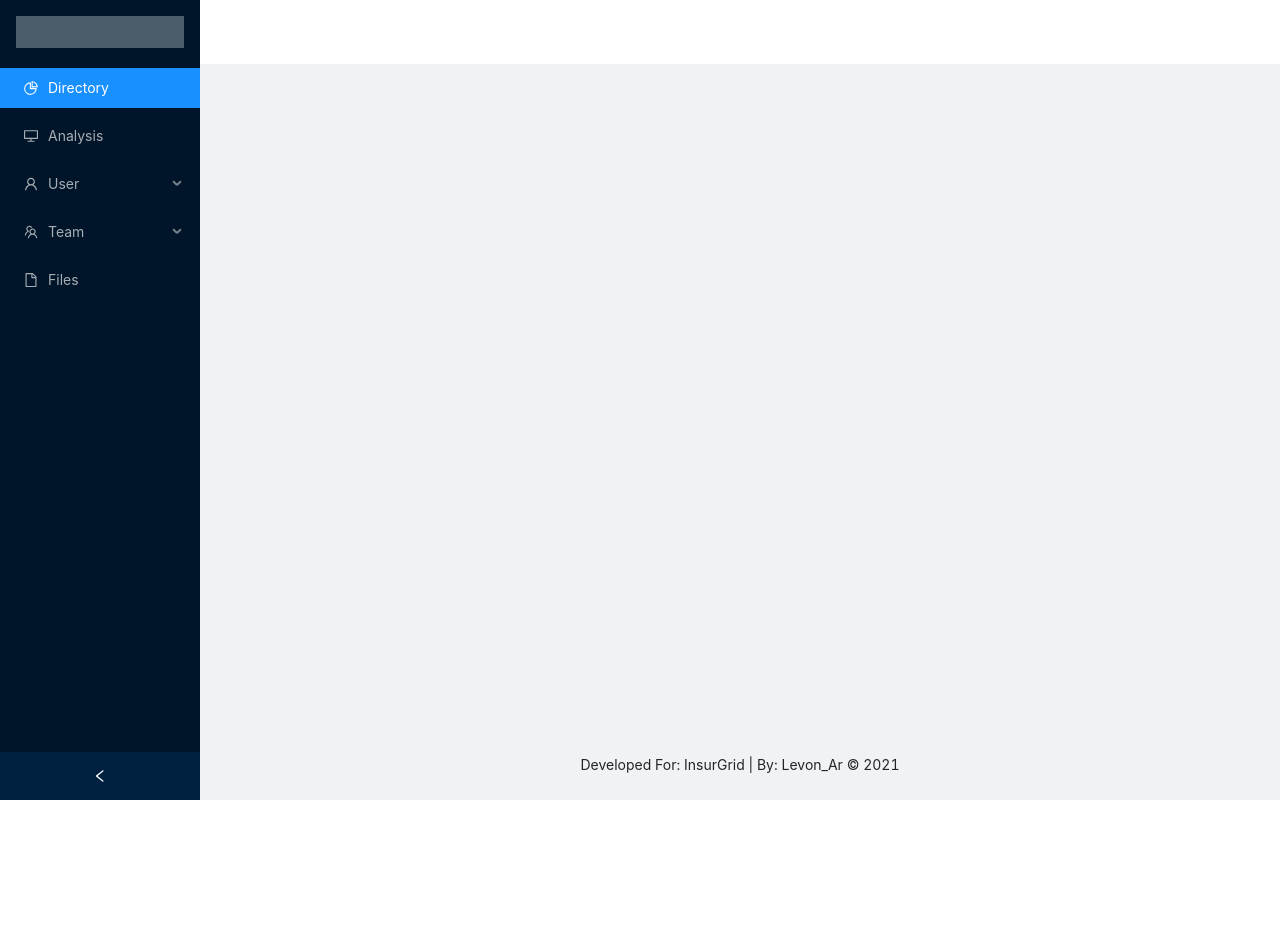
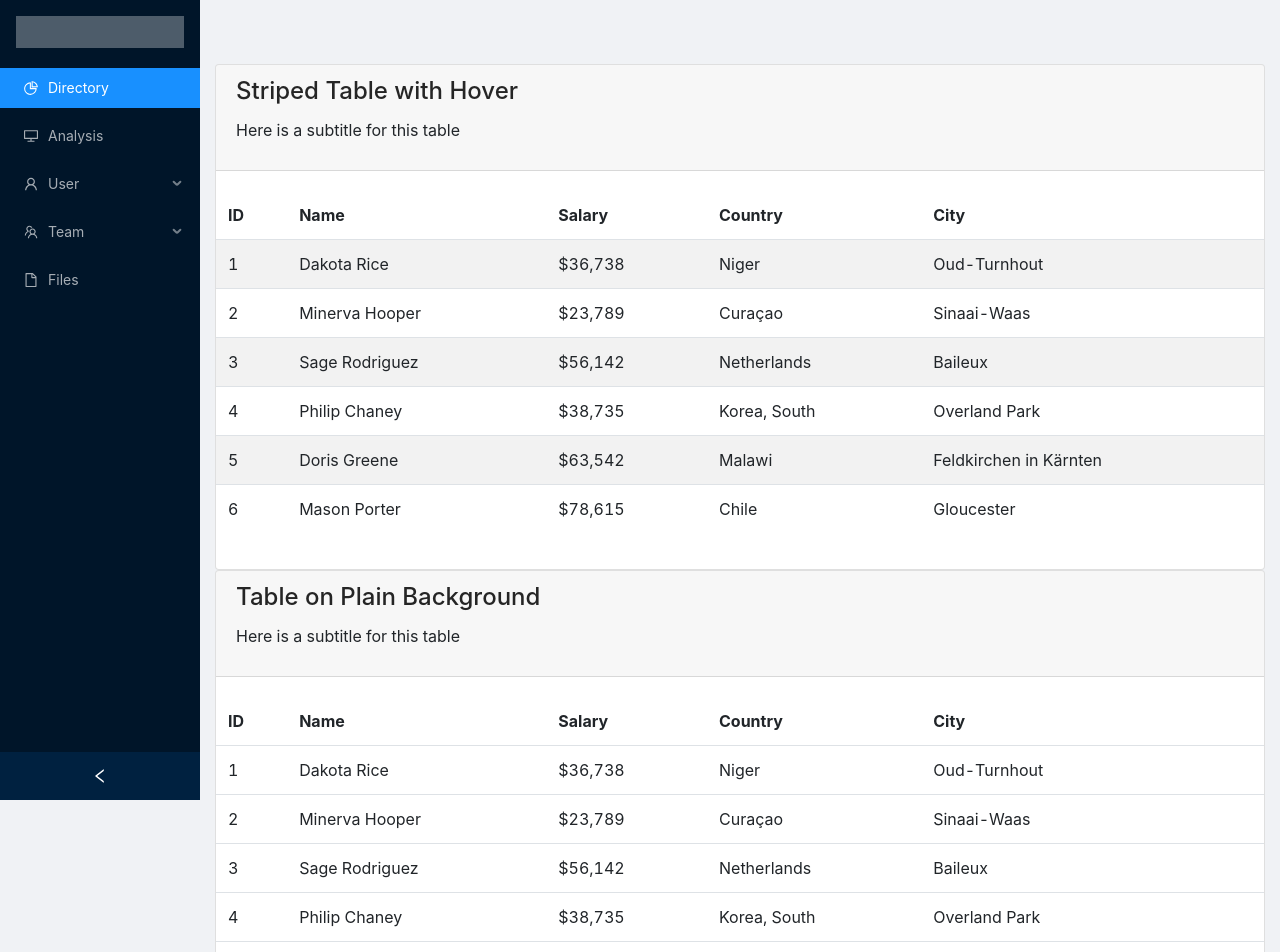
Before and after one commit to LevonAr/insurgrid-nestjs-react-app, a React (Create React App) app in the folder client/: page /directory in a window 1280 px wide. Shown: the top 952 px of the page. Before the commit the page ends 800 px from the top, so only its background shows below. Built offline with nearby package versions, Linux system fonts and the light colour scheme.

Commit message:
added table

```diff
--- a/client/package.json
+++ b/client/package.json
@@ -7,7 +7,9 @@
     "@testing-library/react": "^11.1.0",
     "@testing-library/user-event": "^12.1.10",
     "antd": "^4.15.1",
+    "bootstrap": "^4.6.0",
     "react": "^17.0.2",
+    "react-bootstrap": "^1.5.2",
     "react-dom": "^17.0.2",
     "react-router-dom": "^5.2.0",
     "react-scripts": "4.0.3",
--- a/client/src/components/SideBar.js
+++ b/client/src/components/SideBar.js
@@ -30,6 +30,12 @@ export default class SideBar extends React.Component {
   render() {
     return (
       <Sider
+        style={{
+          overflow: "auto",
+          height: "100vh",
+          position: "fixed",
+          left: 0,
+        }}
         collapsible
         collapsed={this.state.collapsed}
         onCollapse={this.onCollapse}
--- a/client/src/index.js
+++ b/client/src/index.js
@@ -1,5 +1,6 @@
 // My Components
 import SideBar from "./components/SideBar";
+import DirectoryPage from "./views/DirectoryPage";
 
 // React Dependencies
 import React from "react";
@@ -34,14 +35,16 @@ class App extends React.Component {
         <Layout style={{ minHeight: "100vh" }}>
           <SideBar />
           <Layout className="site-layout">
-            <Header className="site-layout-background" style={{ padding: 0 }} />
-            <Content style={{ margin: "0 16px" }}>
-              <div className="site-layout-background">
-                <Switch>
-                  <Route />
-                  <Redirect from="/" to="/admin/dashboard" />
-                </Switch>
-              </div>
+            <Header
+              className="site-layout-background"
+              style={{ padding: 0, background: "#f0f2f5" }}
+            />
+            <Content style={{ paddingLeft: "200px", overflow: "initial" }}>
+              <Switch>
+                <Route path="/directory">
+                  <DirectoryPage />
+                </Route>
+              </Switch>
             </Content>
             <Footer style={{ textAlign: "center" }}>
               Developed For: InsurGrid | By: Levon_Ar © 2021
--- a/client/src/views/DirectoryPage.js
+++ b/client/src/views/DirectoryPage.js
@@ -0,0 +1,160 @@
+import React from "react";
+import "bootstrap/dist/css/bootstrap.min.css";
+
+// react-bootstrap components
+import {
+  Badge,
+  Button,
+  Card,
+  Navbar,
+  Nav,
+  Table,
+  Container,
+  Row,
+  Col,
+} from "react-bootstrap";
+
+export default function DirectoryPage() {
+  return (
+    <>
+      <Container>
+        <Row>
+          <Col md="12">
+            <Card className="strpied-tabled-with-hover">
+              <Card.Header>
+                <Card.Title as="h4">Striped Table with Hover</Card.Title>
+                <p className="card-category">
+                  Here is a subtitle for this table
+                </p>
+              </Card.Header>
+              <Card.Body className="table-full-width table-responsive px-0">
+                <Table className="table-hover table-striped">
+                  <thead>
+                    <tr>
+                      <th className="border-0">ID</th>
+                      <th className="border-0">Name</th>
+                      <th className="border-0">Salary</th>
+                      <th className="border-0">Country</th>
+                      <th className="border-0">City</th>
+                    </tr>
+                  </thead>
+                  <tbody>
+                    <tr>
+                      <td>1</td>
+                      <td>Dakota Rice</td>
+                      <td>$36,738</td>
+                      <td>Niger</td>
+                      <td>Oud-Turnhout</td>
+                    </tr>
+                    <tr>
+                      <td>2</td>
+                      <td>Minerva Hooper</td>
+                      <td>$23,789</td>
+                      <td>Curaçao</td>
+                      <td>Sinaai-Waas</td>
+                    </tr>
+                    <tr>
+                      <td>3</td>
+                      <td>Sage Rodriguez</td>
+                      <td>$56,142</td>
+                      <td>Netherlands</td>
+                      <td>Baileux</td>
+                    </tr>
+                    <tr>
+                      <td>4</td>
+                      <td>Philip Chaney</td>
+                      <td>$38,735</td>
+                      <td>Korea, South</td>
+                      <td>Overland Park</td>
+                    </tr>
+                    <tr>
+                      <td>5</td>
+                      <td>Doris Greene</td>
+                      <td>$63,542</td>
+                      <td>Malawi</td>
+                      <td>Feldkirchen in Kärnten</td>
+                    </tr>
+                    <tr>
+                      <td>6</td>
+                      <td>Mason Porter</td>
+                      <td>$78,615</td>
+                      <td>Chile</td>
+                      <td>Gloucester</td>
+                    </tr>
+                  </tbody>
+                </Table>
+              </Card.Body>
+            </Card>
+          </Col>
+          <Col md="12">
+            <Card className="card-plain table-plain-bg">
+              <Card.Header>
+                <Card.Title as="h4">Table on Plain Background</Card.Title>
+                <p className="card-category">
+                  Here is a subtitle for this table
+                </p>
+              </Card.Header>
+              <Card.Body className="table-full-width table-responsive px-0">
+                <Table className="table-hover">
+                  <thead>
+                    <tr>
+                      <th className="border-0">ID</th>
+                      <th className="border-0">Name</th>
+                      <th className="border-0">Salary</th>
+                      <th className="border-0">Country</th>
+                      <th className="border-0">City</th>
+                    </tr>
+                  </thead>
+                  <tbody>
+                    <tr>
+                      <td>1</td>
+                      <td>Dakota Rice</td>
+                      <td>$36,738</td>
+                      <td>Niger</td>
+                      <td>Oud-Turnhout</td>
+                    </tr>
+                    <tr>
+                      <td>2</td>
+                      <td>Minerva Hooper</td>
+                      <td>$23,789</td>
+                      <td>Curaçao</td>
+                      <td>Sinaai-Waas</td>
+                    </tr>
+                    <tr>
+                      <td>3</td>
+                      <td>Sage Rodriguez</td>
+                      <td>$56,142</td>
+                      <td>Netherlands</td>
+                      <td>Baileux</td>
+                    </tr>
+                    <tr>
+                      <td>4</td>
+                      <td>Philip Chaney</td>
+                      <td>$38,735</td>
+                      <td>Korea, South</td>
+                      <td>Overland Park</td>
+                    </tr>
+                    <tr>
+                      <td>5</td>
+                      <td>Doris Greene</td>
+                      <td>$63,542</td>
+                      <td>Malawi</td>
+                      <td>Feldkirchen in Kärnten</td>
+                    </tr>
+                    <tr>
+                      <td>6</td>
+                      <td>Mason Porter</td>
+                      <td>$78,615</td>
+                      <td>Chile</td>
+                      <td>Gloucester</td>
+                    </tr>
+                  </tbody>
+                </Table>
+              </Card.Body>
+            </Card>
+          </Col>
+        </Row>
+      </Container>
+    </>
+  );
+}
```
Also changed, not shown: 2 other files (tests, documents, lock files or other folders).
